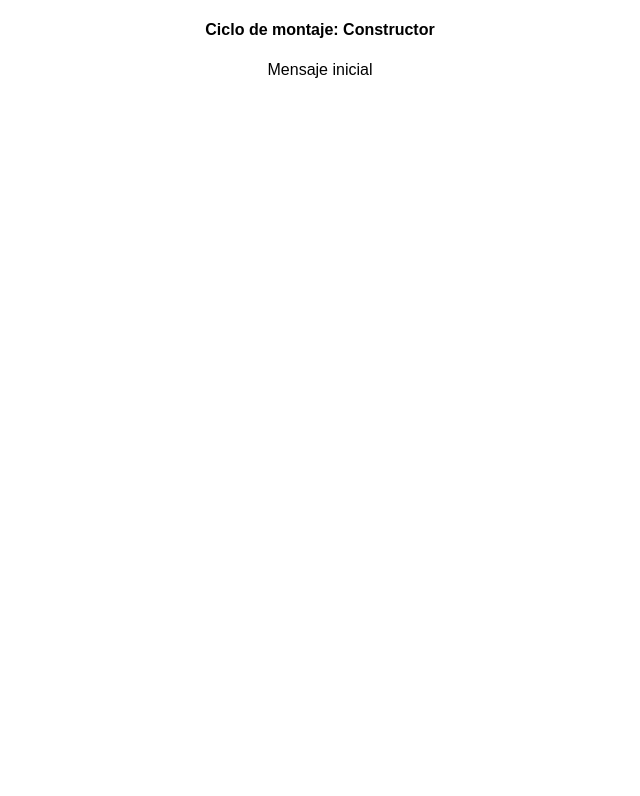
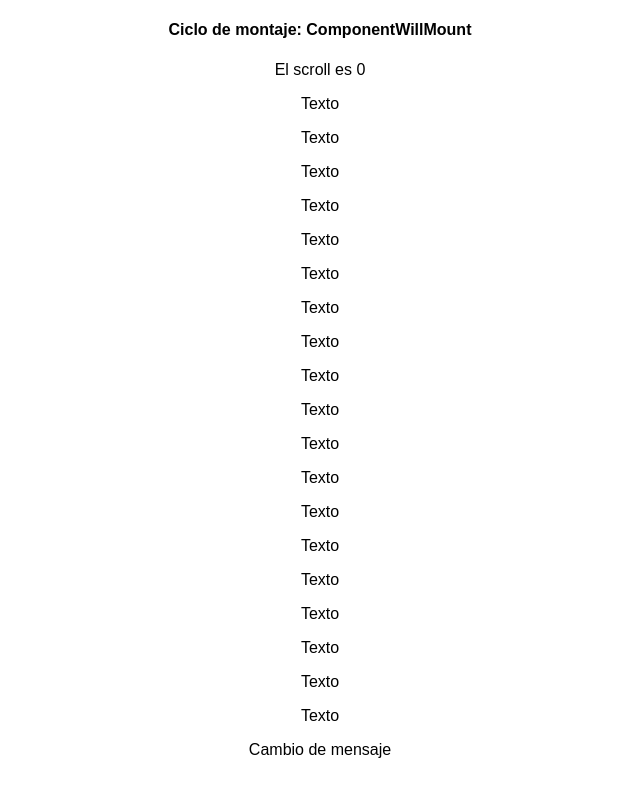
Before and after one commit to JoseAntpr/react-training, a React (Create React App) app: page / in a window 1280 px wide. Shown: the top 796 px of the page, without its empty margins (320-960 px from the left). Built offline with nearby package versions, Linux system fonts and the light colour scheme.

Commit message:
ADD: add all methods of mount lifeCycle

```diff
--- a/src/App.js
+++ b/src/App.js
@@ -1,6 +1,7 @@
 import React, { Component } from 'react';
 import './App.css';
-import Constructor from './sections/life-cycle/constructor';
+// import Constructor from './sections/life-cycle/constructor';
+// import ComponentWillMount from './sections/life-cycle/componentWillMount';
 // import ConditionalSection from './sections/conditional';
 // import CarsList from './sections/lists';
 // import PropsApp from './sections/props';
@@ -8,6 +9,8 @@ import Constructor from './sections/life-cycle/constructor';
 // import Events from './sections/events';
 // import Forms from './sections/forms';
 // import Children from './sections/children';
+import Render from './sections/life-cycle/render';
+import ComponentDidMount from './sections/life-cycle/componentDidMount';
 
 
 
@@ -16,10 +19,14 @@ class App extends Component {
 
     return (
       <div className="App">
-        <Constructor />
+        <ComponentDidMount />
+
 
 
         {/*
+        <Constructor />
+        <ComponentWillMount />
+        <Render />
         <Children />
          <Forms />
          <Events />
--- /dev/null
+++ b/src/sections/life-cycle/componentDidMount.js
@@ -0,0 +1,58 @@
+import React, { Component } from 'react';
+/* */
+export default class ComponentDidMount extends Component{
+
+    constructor(props) {
+        console.log('Constructor');
+        super(props);
+        this.state = { mensajeInicial: 'Mensaje inicial', scroll: 0}
+    }
+
+    componentWillMount() {
+        console.log('ComponentWillMount');
+        this.setState({mensajeInicial: 'Cambio de mensaje'})
+    }
+
+    componentDidMount() {
+        /* */
+        console.log('ComponentDidMount');
+        document.addEventListener('scroll', () => {
+            console.log(window.scrollY);
+            this.setState({ scroll: window.scrollY})
+        })
+
+    }
+
+    render() {
+        console.log('Render');
+        return (
+            <div>
+                <h4>Ciclo de montaje: ComponentWillMount</h4>
+                <p>El scroll es { this.state.scroll }</p>
+                <p>Texto</p>
+                 <p>Texto</p>
+                 <p>Texto</p>
+                 <p>Texto</p>
+                 <p>Texto</p>
+                 <p>Texto</p>
+                 <p>Texto</p>
+                 <p>Texto</p>
+                 <p>Texto</p>
+                 <p>Texto</p>
+                 <p>Texto</p>
+                 <p>Texto</p>
+                 <p>Texto</p>
+                 <p>Texto</p>
+                 <p>Texto</p>
+                 <p>Texto</p>
+                 <p>Texto</p>
+                 <p>Texto</p>
+                 <p>Texto</p>
+                { this.state.mensajeInicial }
+
+            </div>
+        )
+    }
+
+
+}
--- /dev/null
+++ b/src/sections/life-cycle/componentWillMount.js
@@ -0,0 +1,31 @@
+import React, { Component } from 'react';
+
+/*
+    La utilidad principal es  preparar la configuración inicial del componente y
+    tener listo todos los datos. Ej: setState
+*/
+
+export default class ComponentWillMount extends Component{
+
+    constructor(props) {
+        console.log('Constructor');
+        super(props);
+        this.state = { mensajeInicial: 'Mensaje inicial'}
+    }
+
+    componentWillMount() {
+        console.log('ComponentWillMount');
+        this.setState({mensajeInicial: 'Cambio de mensaje'})
+    }
+
+    render() {
+        console.log('Render');
+        return (
+            <div>
+                <h4>Ciclo de montaje: ComponentWillMount</h4>
+                { this.state.mensajeInicial }
+            </div>
+        )
+    }
+
+}
--- /dev/null
+++ b/src/sections/life-cycle/render.js
@@ -0,0 +1,32 @@
+import React, { Component } from 'react';
+
+/* Es el método obligatorio de nuestro componente,
+    Este componente tiene que ser puro y solo debe encargarse de renderizar.
+
+    Nada de realizar transformaciones o cambios de estado.
+*/
+
+export default class Render extends Component{
+
+    constructor(props) {
+        console.log('Constructor');
+        super(props);
+        this.state = { mensajeInicial: 'Mensaje inicial'}
+    }
+
+    componentWillMount() {
+        console.log('ComponentWillMount');
+        this.setState({mensajeInicial: 'Cambio de mensaje'})
+    }
+
+    render() {
+        console.log('Render');
+        return (
+            <div>
+                <h4>Ciclo de montaje: ComponentWillMount</h4>
+                { this.state.mensajeInicial }
+            </div>
+        )
+    }
+
+}
```
